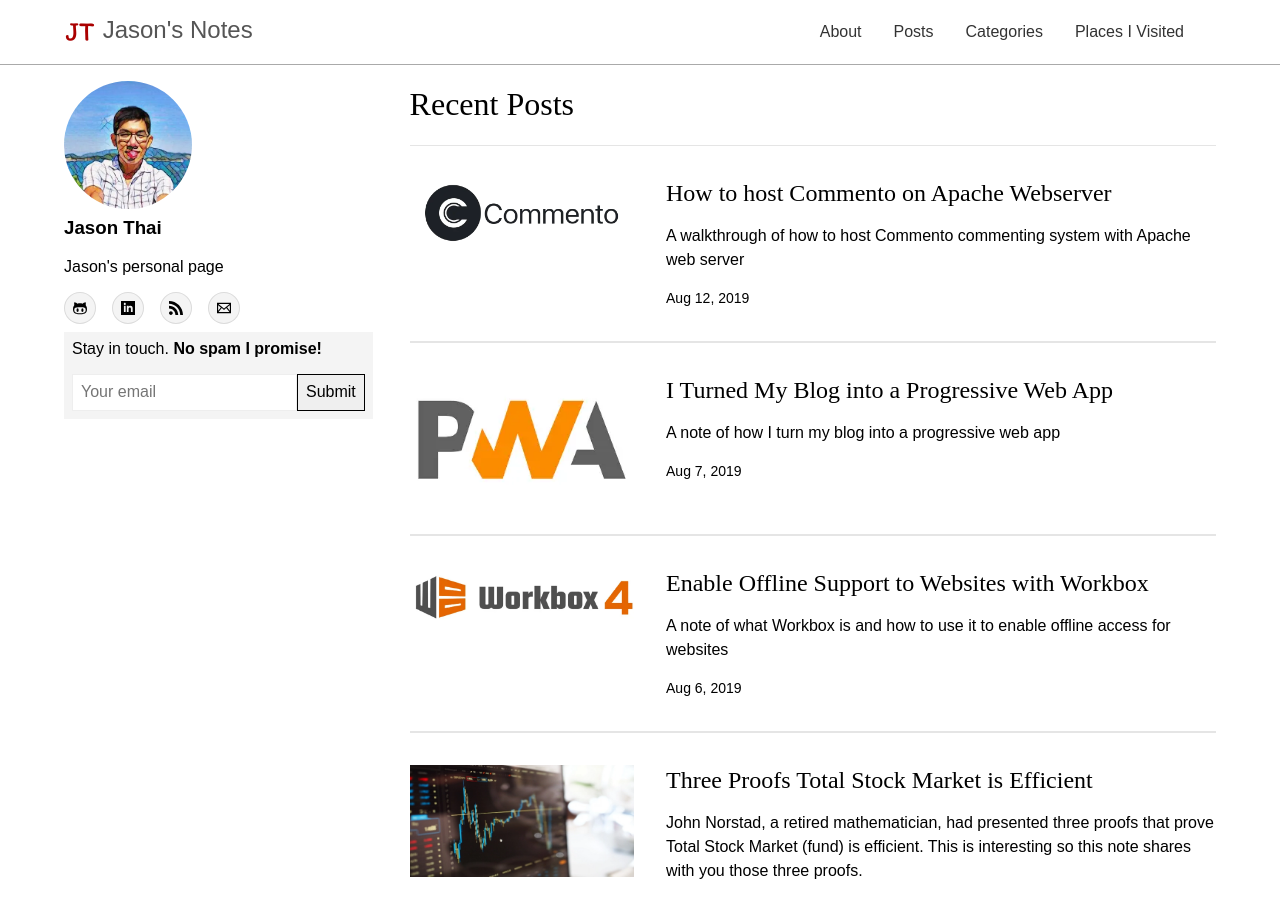
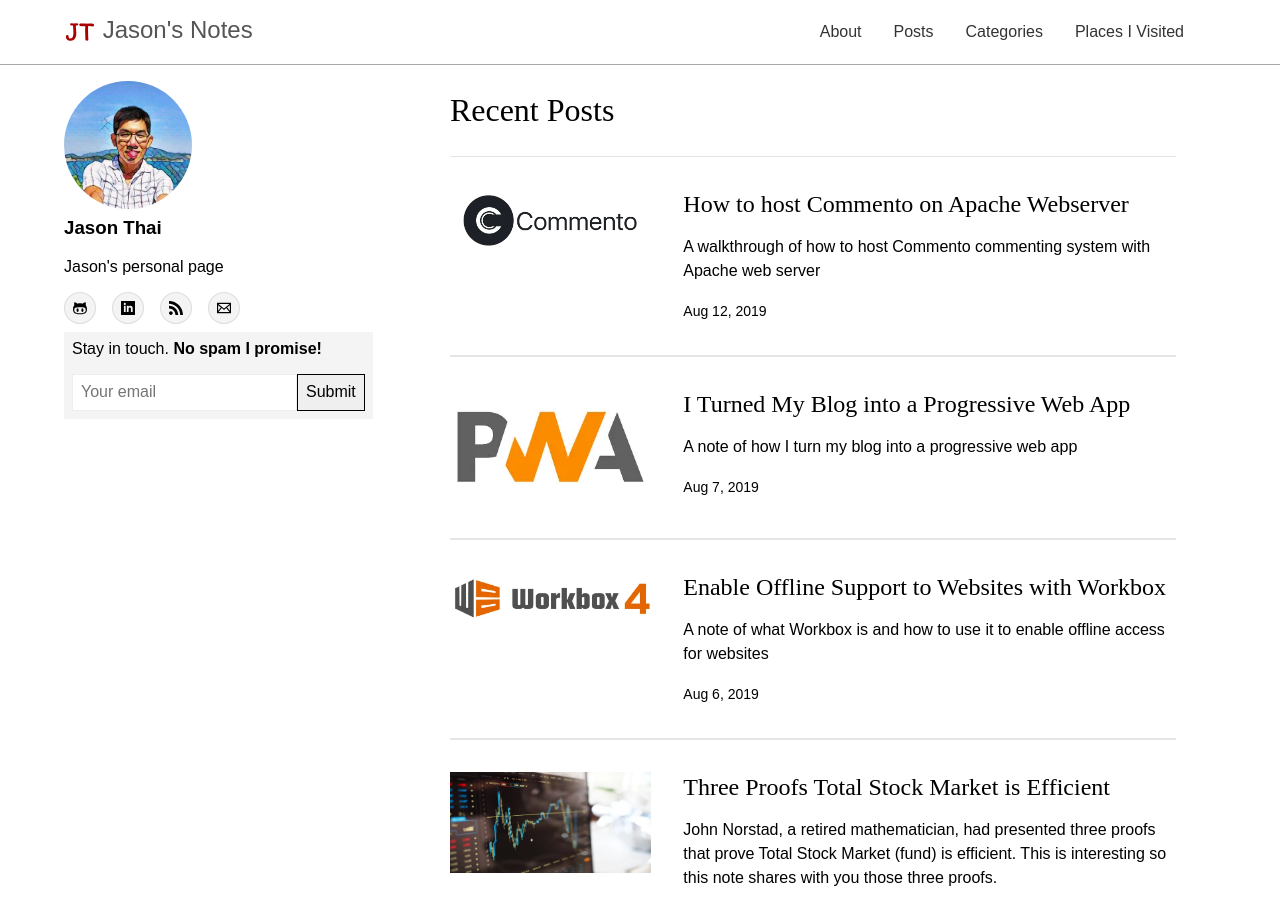
Before and after one commit to jasontthai/jasonthai.me, a Jekyll site: the page built from index.html, in a window 1280 px wide and 900 px high. Built offline with Jekyll 4.4.1, drawn with Linux system fonts in a browser that asks for light colours; the list of posts is cut into pages by our own code.

Commit message:
add padding

```diff
--- a/_layouts/home.html
+++ b/_layouts/home.html
@@ -5,15 +5,15 @@
 {% if paginator.total_pages >= 1 %}
 {% assign posts = paginator.posts %}
 {% endif %}
-<section class="center avenir">
+<section class="center avenir w-90 lh-copy">
     {%- if page.title -%}
-    <h1 class="baskerville fw1 ph3 ph0-l">{{ page.title }}</h1>
+    <h1 class="baskerville fw1 ph0-l">{{ page.title }}</h1>
     {%- endif -%}
     {{ content }}
 
     {%- for post in posts -%}
     <article class="bt bb b--black-10">
-        <a class="db pv4 ph3 ph0-l no-underline black dim" href="{{ post.url | relative_url }}">
+        <a class="db pv4 no-underline black dim" href="{{ post.url | relative_url }}">
             <div class="flex flex-column flex-row-ns">
                 <picture class="pr3-ns mb4 mb0-ns w-100 w-40-ns db-ns dn">
                     {% if post.image %}
```
